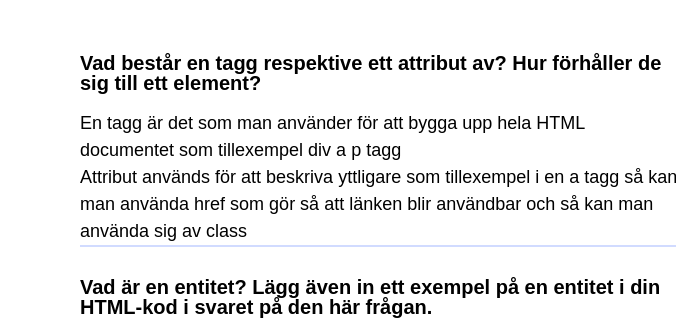
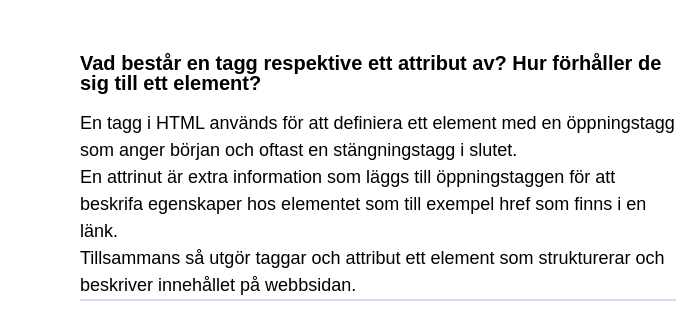
Before and after one commit to AntonWretenbergStudent/Webbteknik-uppgift-1, a plain HTML site: page html.html in a window 1280 px wide. Shown: the part 131-459 px from the top of the page, 0-676 px from the left. Drawn offline with Linux system fonts and the light colour scheme.

Commit message:
Update html.html

```diff
--- a/html.html
+++ b/html.html
@@ -21,8 +21,9 @@
         <section class="grid-section-left">
             <div class="question-1 question">
                 <h2>Vad består en tagg respektive ett attribut av? Hur förhåller de sig till ett element?</h2>
-                <p>En tagg är det som man använder för att bygga upp hela HTML documentet som tillexempel div a p tagg</p>
-                <p>Attribut används för att beskriva yttligare som tillexempel i en a tagg så kan man använda href som gör så att länken blir användbar och så kan man använda sig av class</p>
+                <p>En tagg i HTML används för att definiera ett element med en öppningstagg som anger början och oftast en stängningstagg i slutet.</p>
+                <p>En attrinut är extra information som läggs till öppningstaggen för att beskrifa egenskaper hos elementet som till exempel href som finns i en länk.</p>
+                <p>Tillsammans så utgör taggar och attribut ett element som strukturerar och beskriver innehållet på webbsidan.</p>
             </div>
             <div class="question-2 question">
                 <h2>Vad är en entitet? Lägg även in ett exempel på en entitet i din HTML-kod i svaret på den här frågan.</h2>
```
